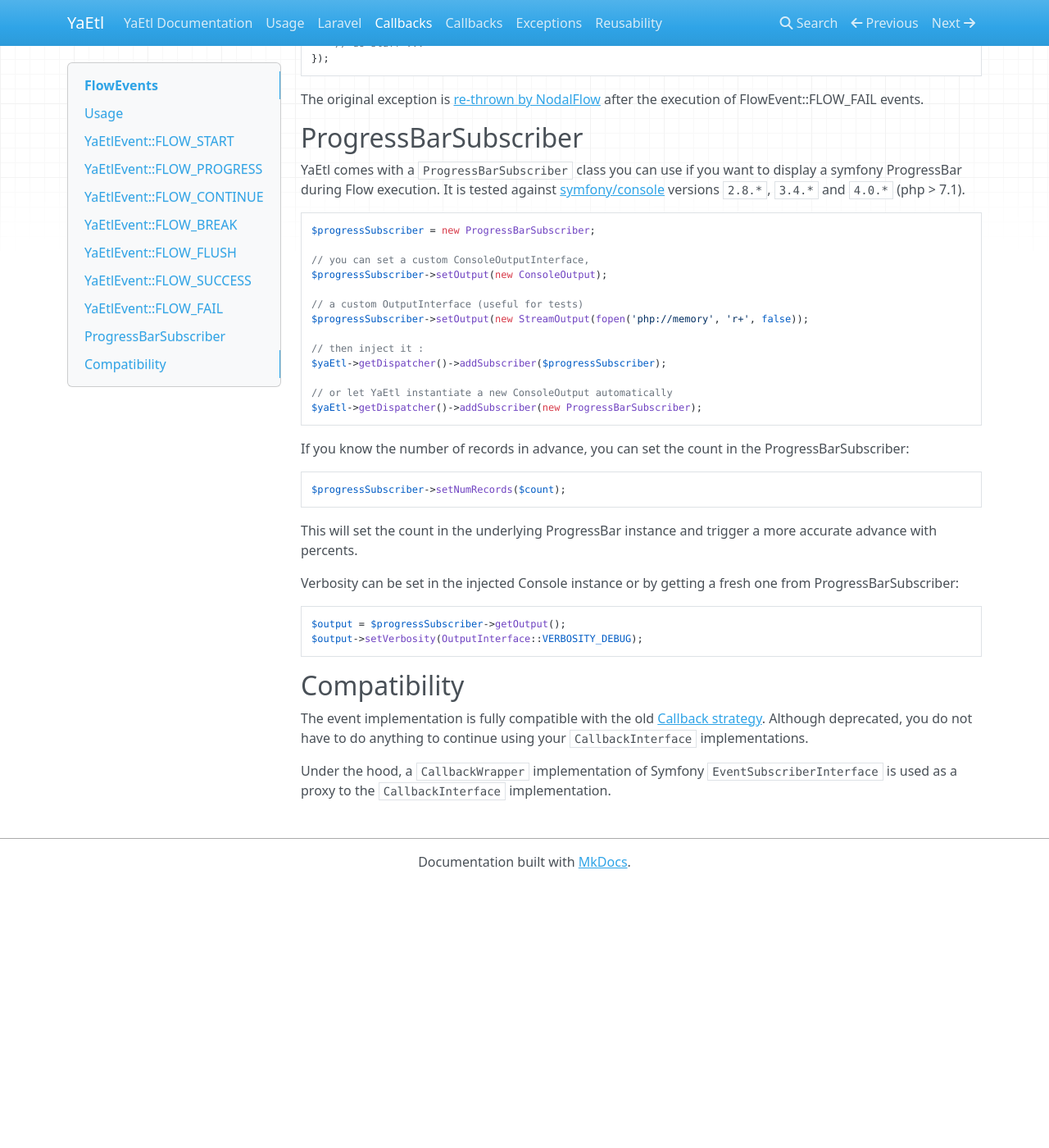
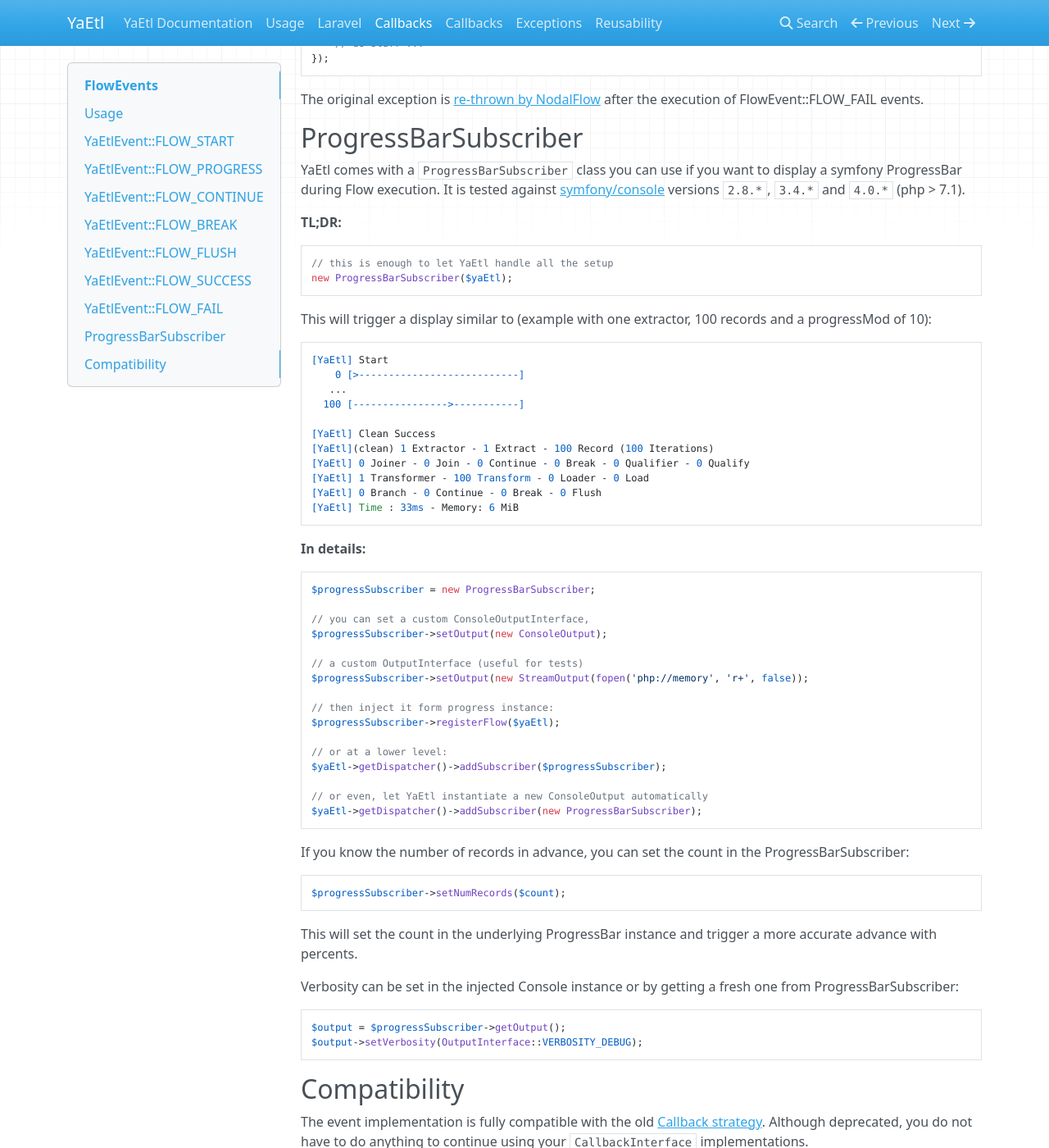
Before and after one commit to fab2s/YaEtl, an MkDocs documentation site: the page built from docs/events.md, in a window 1280 px wide and 1400 px high, scrolled down 3154 px. Shown: the whole window at 82% size. Built offline with MkDocs 1.6.1, drawn with Linux system fonts in a browser that asks for light colours; nearby versions of some CDN libraries; old or Windows-style settings are respelled for this version of MkDocs; before the commit the page ends 4233 px from its top, so only the background shows below that.

Commit message:
ease ProgressBarSubscriber useage

````diff
--- a/docs/events.md
+++ b/docs/events.md
@@ -152,6 +152,31 @@ The original exception is [re-thrown by NodalFlow](exceptions.md) after the exec
 
 YaEtl comes with a `ProgressBarSubscriber` class you can use if you want to display a symfony ProgressBar during Flow execution. It is tested against [symfony/console](htttps://symfony.com/doc/current/composents/console.html) versions `2.8.*`, `3.4.*` and `4.0.*` (php > 7.1).
 
+**TL;DR:**
+
+```php
+// this is enough to let YaEtl handle all the setup
+new ProgressBarSubscriber($yaEtl);
+```
+
+This will trigger a display similar to (example with one extractor, 100 records and a progressMod of 10):
+
+```
+[YaEtl] Start
+    0 [>---------------------------]
+   ...
+  100 [---------------->-----------]
+
+[YaEtl] Clean Success
+[YaEtl](clean) 1 Extractor - 1 Extract - 100 Record (100 Iterations)
+[YaEtl] 0 Joiner - 0 Join - 0 Continue - 0 Break - 0 Qualifier - 0 Qualify
+[YaEtl] 1 Transformer - 100 Transform - 0 Loader - 0 Load
+[YaEtl] 0 Branch - 0 Continue - 0 Break - 0 Flush
+[YaEtl] Time : 33ms - Memory: 6 MiB
+```
+
+**In details:**
+
 ```php
 $progressSubscriber = new ProgressBarSubscriber;
 
@@ -161,10 +186,13 @@ $progressSubscriber->setOutput(new ConsoleOutput);
 // a custom OutputInterface (useful for tests)
 $progressSubscriber->setOutput(new StreamOutput(fopen('php://memory', 'r+', false));
 
-// then inject it :
+// then inject it form progress instance:
+$progressSubscriber->registerFlow($yaEtl);
+
+// or at a lower level:
 $yaEtl->getDispatcher()->addSubscriber($progressSubscriber);
 
-// or let YaEtl instantiate a new ConsoleOutput automatically
+// or even, let YaEtl instantiate a new ConsoleOutput automatically
 $yaEtl->getDispatcher()->addSubscriber(new ProgressBarSubscriber);
 ```
 
````
Also changed, not shown: 2 other files.
